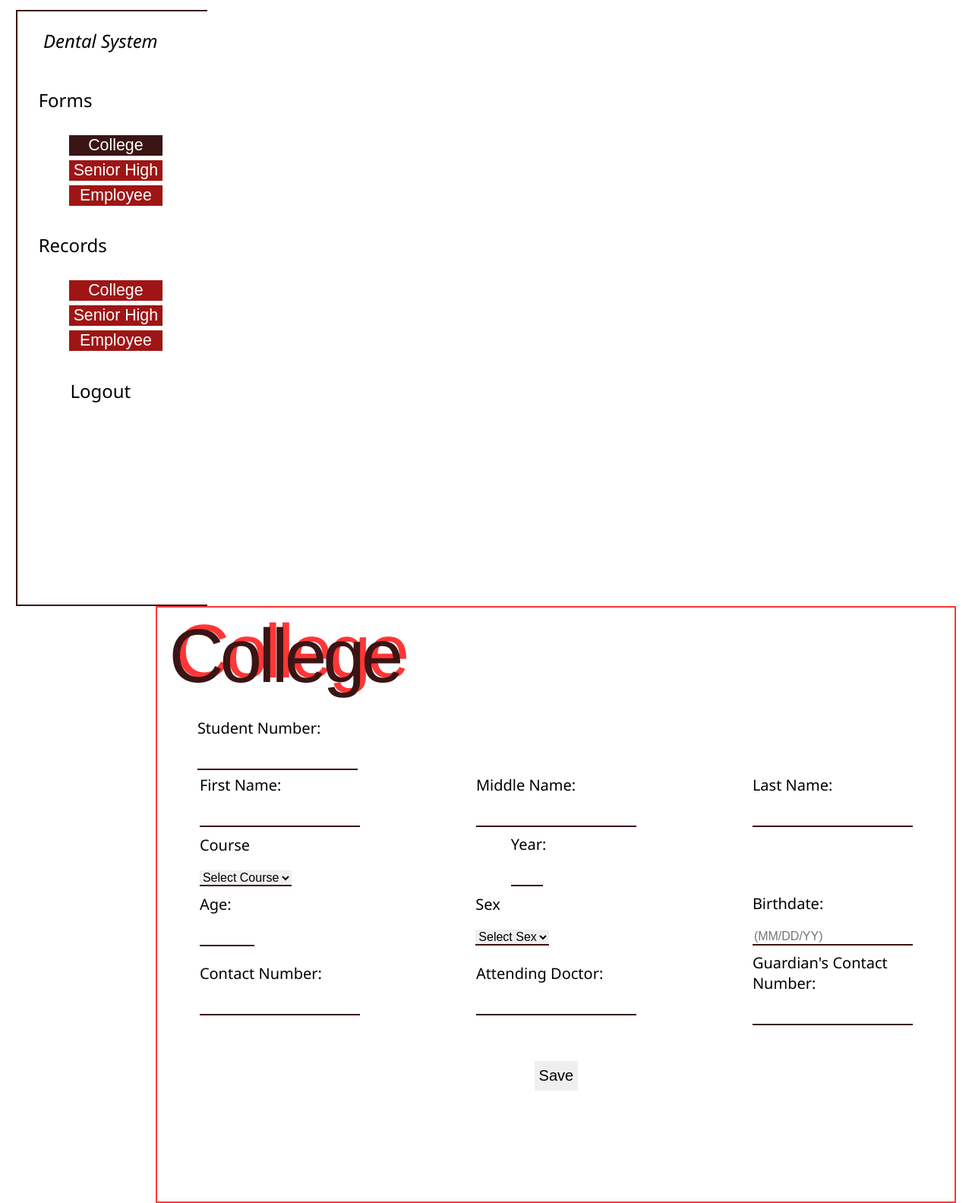
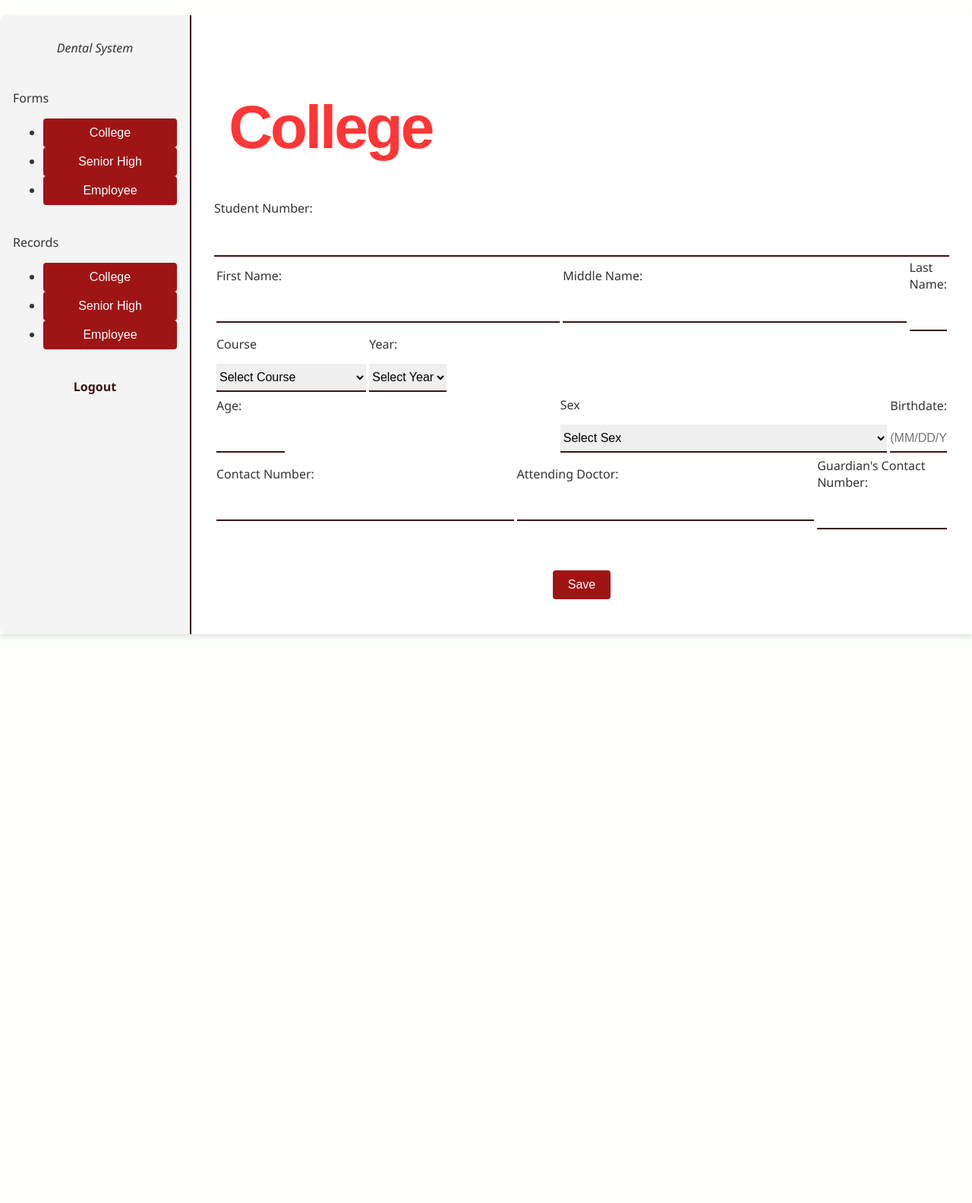
Before and after one commit to yaellaa/Dental-Web, a PHP site: page /NFormC.php in a window 1280 px wide. Shown: the whole page at 76% size. After the commit the page ends 839 px from the top, so only its background shows below. Run offline with PHP 8.4, Linux system fonts and the light colour scheme.

Commit message:
tried to edit the css but its hard to edit without changing A LOT to the php codes....

```diff
--- a/Login.css
+++ b/Login.css
@@ -23,8 +23,8 @@ body{
 	border-bottom: 2px solid #159f3f;
 }
 .login input[type="submit"]{
-	border: 2px solid #385d8a;
-	background-color: #4f81bd;
+	border: 2px solid #900604;
+	background-color: #B11F27;
 	color: rgb(237, 237, 237);
 	cursor: pointer;
 	outline: none;
--- a/Logout.php
+++ b/Logout.php
@@ -3,6 +3,6 @@ session_start();
 $_SESSION = [];
 
 session_destroy();
-header("Location: Login.php");
+header("Location: index.php");
 exit;
 ?>
--- a/NForm.css
+++ b/NForm.css
@@ -1,124 +1,152 @@
-body{
-	font-family: segoe ui;
+:root {
+    --primary-color: #3b1414;
+    --secondary-color: #9f1515;
+    --accent-color: #ff3636;
+    --background-color: #fdfffd;
+    --text-color: #333;
 }
-.con{
-	margin: 1% 1% 1% 1%;
+
+body {
+    font-family: 'Segoe UI', Tahoma, Geneva, Verdana, sans-serif;
+    line-height: 1.6;
+    color: var(--text-color);
+    background-color: var(--background-color);
+    margin: 0;
+    padding: 0;
 }
-.main{
-	box-shadow:  0px 2px 5px 2px #fdfffd;
-	height: 100%;
-	width: 100%;
+
+.con {
+    max-width: 1400px;
+    margin: 20px auto;
+    display: flex;
+    box-shadow: 0 4px 6px rgba(0, 0, 0, 0.1);
 }
-.nav{
-	border-top: 2px solid #3b1414;
-	border-left: 2px solid #3b1414;
-	border-bottom: 2px solid #3b1414;
-	height: 99.7%;
-	width: 250px;
-	float: left;
+
+.main {
+    display: flex;
+    width: 100%;
+    border-radius: 8px;
+    overflow: hidden;
 }
-.nav td{
-	padding-top: 5%;
-	font-size: 18pt;
+
+.nav {
+    width: 250px;
+    background-color: #f4f4f4;
+    border-right: 2px solid var(--primary-color);
+    padding: 20px 0;
 }
-.nav table{
-	padding-top: 5%;
-	padding-left: 5%;
+
+.nav table {
+    width: 100%;
 }
-.nav a{
-	text-decoration: none;
-	color: black;
+
+.nav td {
+    padding: 10px 15px;
+    transition: background-color 0.3s ease;
 }
-button{
-	font-size: 16pt;
-	background-color: #9f1515;
-	color: white;
-	border: none;
-	width: 100%
+
+.nav a {
+    text-decoration: none;
+    color: var(--primary-color);
+    font-weight: 600;
+    display: block;
+    width: 100%;
 }
-button.college{
-	color: white;
-	background-color: #3b1414;
-	border: none;
-	width: 100%
-}button.shs{
-	color: white;
-	background-color: #3b1414;
-	border: none;
-	width: 100%
+
+.nav td:hover {
+    background-color: rgba(59, 20, 20, 0.1);
 }
-button.emp{
-	color: white;
-	background-color: #3b1414;
-	border: none;
-	width: 100%
+
+button {
+    font-size: 16px;
+    background-color: var(--secondary-color);
+    color: white;
+    border: none;
+    width: 100%;
+    padding: 10px;
+    cursor: pointer;
+    transition: background-color 0.3s ease;
+    border-radius: 4px;
 }
-button:hover{
-	color: white;
-	background-color: #3b1414;
+
+button:hover {
+    background-color: var(--primary-color);
 }
-ul{
-	list-style: none;
+
+.form {
+    flex-grow: 1;
+    padding: 30px;
+    background-color: white;
 }
-.form{
-	border: 2px solid #ff3636;
-	height: 99.7%;
-	width: 1050px;
-	float: right;
+
+h1.col, h1.shs, h1.emp {
+    font-family: 'Helvetica Neue', Arial, sans-serif;
+    font-size: 80px;
+    color: var(--accent-color);
+    position: relative;
+    letter-spacing: -3px;
+    margin-bottom: 30px;
 }
-h1.col, h1.shs, h1.emp{
-	display: inline;
-	position: relative;
-	font: 100px Helvetica, Sans-Serif;
-	letter-spacing: -5px;
-	color:  #ff3636;
+
+h1.col:after, h1.shs:after, h1.emp:after {
+    content: attr(data-text);
+    position: absolute;
+    left: 5px;
+    top: 5px;
+    color: var(--primary-color);
+    z-index: -1;
 }
-h1.col:after{
-	content: "College";
-	position: absolute; left: 15px; top: 5px;
-	color: #3b1414;
+
+p {
+    font-size: 16px;
+    margin-bottom: 15px;
 }
-h1.shs:after{
-	content: "Senior High";
-	position: absolute; left: 15px; top: 5px;
-	color: #3b1414;
+
+input[type="number"],
+input[type="text"],
+select {
+    width: 100%;
+    border: none;
+    border-bottom: 2px solid var(--primary-color);
+    padding: 8px 0;
+    font-size: 16px;
+    transition: border-color 0.3s ease;
 }
-h1.emp:after{
-	content: "Employee";
-	position: absolute; left: 15px; top: 5px;
-	color: #3b1414;
+
+input[type="number"]:focus,
+input[type="text"]:focus,
+select:focus {
+    outline: none;
+    border-bottom-color: var(--accent-color);
 }
-.dt, .first, table{
-	margin-left: 5%;
-	margin-right: 5%;
+
+input[name="y"],
+input[name="a"] {
+    width: 20%;
 }
-.dt{
-	float: right;
+
+input[type="submit"] {
+    background-color: var(--secondary-color);
+    color: white;
+    border: none;
+    padding: 10px 20px;
+    font-size: 16px;
+    cursor: pointer;
+    border-radius: 4px;
+    transition: background-color 0.3s ease;
 }
-p{
-	padding-top: 1%;
-	font-size: 15pt;
-	text-align: left;
+
+input[type="submit"]:hover {
+    background-color: var(--primary-color);
 }
-input[type="number"],input[type="text"], select{
-	border: none;
-	border-bottom: 2px solid #3b1414;
-	outline: none;
-	font-size: 12pt;
+
+/* Responsive adjustments */
+@media screen and (max-width: 1200px) {
+    .con, .main {
+        flex-direction: column;
+    }
+
+    .nav, .form {
+        width: 100%;
+    }
 }
-input[type="text"]:focus, select[name="Sex"]:focus, select[name="Course"]:focus{
-	border: none;
-	border-bottom: 2px solid #9f1515;
-}
-input[name="y"], input[name="a"]{
-	width: 20%;
-}
-input[type="submit"]{
-	height: 5%;
-	border: none;
-	font-size: 15pt;
-}
-input[type="submit"]:hover{
-	color: white;
-	background-color: #3b1414;
-}
--- a/NFormC.php
+++ b/NFormC.php
@@ -39,7 +39,7 @@ $time = date('g:i a');
 						</td>
 						</tr>
 						<tr>
-						<td><a href="Login.php"><center>Logout</center></a></td>
+						<td><a href="Logout.php"><center>Logout</center></a></td>
 						</tr>
 					</table>
 				</div>
@@ -89,7 +89,12 @@ $time = date('g:i a');
 					</td>
 					<td>
 					<p>Year:</p>
-					<input type="text" id="y" name="y" required>
+					<select id="y" name="y" required>
+						<option value="Select Year" selected hidden>Select Year</option>
+						<option value="1">Year One</option>
+						<option value="2">Year Two</option>
+						<option value="3">Year Three</option>
+						<option value="4">Year Four</option>
 					</td>
 					</tr>
 					</table>
@@ -101,8 +106,8 @@ $time = date('g:i a');
 					</td>
 					<td width="70%">
 					<p>Sex</p>
-					<select name="Sex">
-					<option value="Select Type" selected>Select Sex</option>
+					<select name="Sex" required>
+					<option value="Select Type" selected hidden>Select Sex</option>
 					<option value="Male">Male</option>
 					<option value="Female">Female</option>
 					</select>
--- a/NFormE.php
+++ b/NFormE.php
@@ -39,7 +39,7 @@ $time = date('g:i a');
 						</td>
 						</tr>
 						<tr>
-						<td><a href="Login.php"><center>Logout</center></a></td>
+						<td><a href="Logout.php"><center>Logout</center></a></td>
 						</tr>
 					</table>
 				</div>
@@ -106,8 +106,8 @@ $time = date('g:i a');
 		</td>
 		<td width="70%">
 						<p>Sex</p>
-			<select name="Sex">
-			<option value="Select Type" selected>Select Sex</option>
+			<select name="Sex" required>
+			<option value="Select Type" selected hidden>Select Sex</option>
 			<option value="Male">Male</option>
 			<option value="Female">Female</option>
 			</select>
--- a/index.php
+++ b/index.php
@@ -16,7 +16,7 @@
     </header>
 
     <div style="display: flex; justify-content: center; align-items: center; height: 10vh;">
-    <a href="Login.php" style="display: inline-block; background-color: red; color: white; text-decoration: none; padding: 10px 20px; font-size: 16px; font-weight: bold; border-radius: 5px;">
+    <a href="Login.php" style="display: inline-block; background-color: #B11F27; color: white; text-decoration: none; padding: 10px 20px; font-size: 16px; font-weight: bold; border-radius: 5px;">
         Click here to consult
     </a>
 </div>
@@ -28,7 +28,8 @@
     <section id="about">
         <div class="container">
             <h2>About Us</h2>
-            <p>Welcome to St. Dominic Dental CLinic! We are committed to providing top-notch dental care for you and your family. Our team of experienced professionals ensures a comfortable and stress-free experience.</p>
+            <p>Welcome to St. Dominic Dental Clinic! We are committed to providing top-notch dental care for you and your family.
+                Our team of experienced professionals ensures a comfortable and stress-free experience.</p>
         </div>
     </section>
 
```
Also changed, not shown: NFormS.php (+6 -3 lines), NR.css (+152 -95 lines), prod.html (deleted, +0 -31 lines), rec.css (+4 -4 lines), styles.css (+131 -43 lines).
